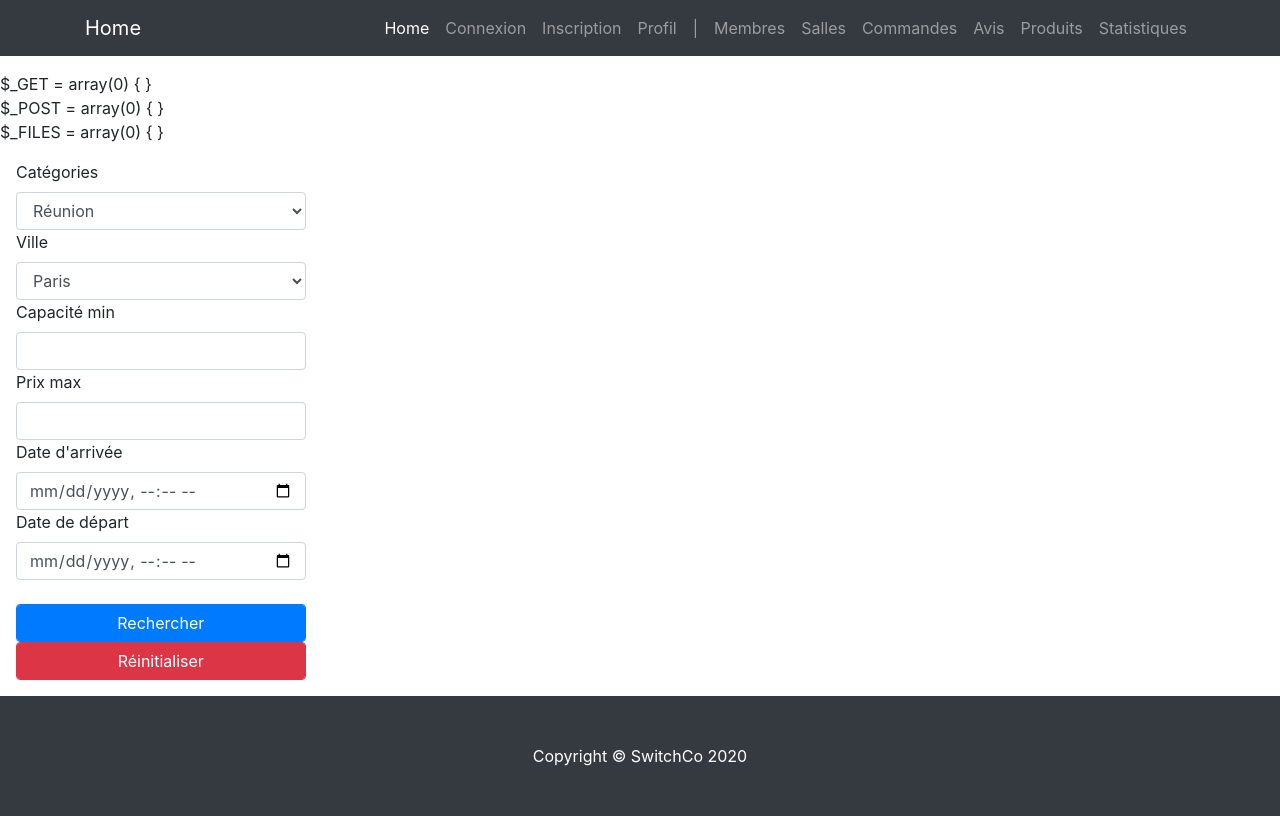
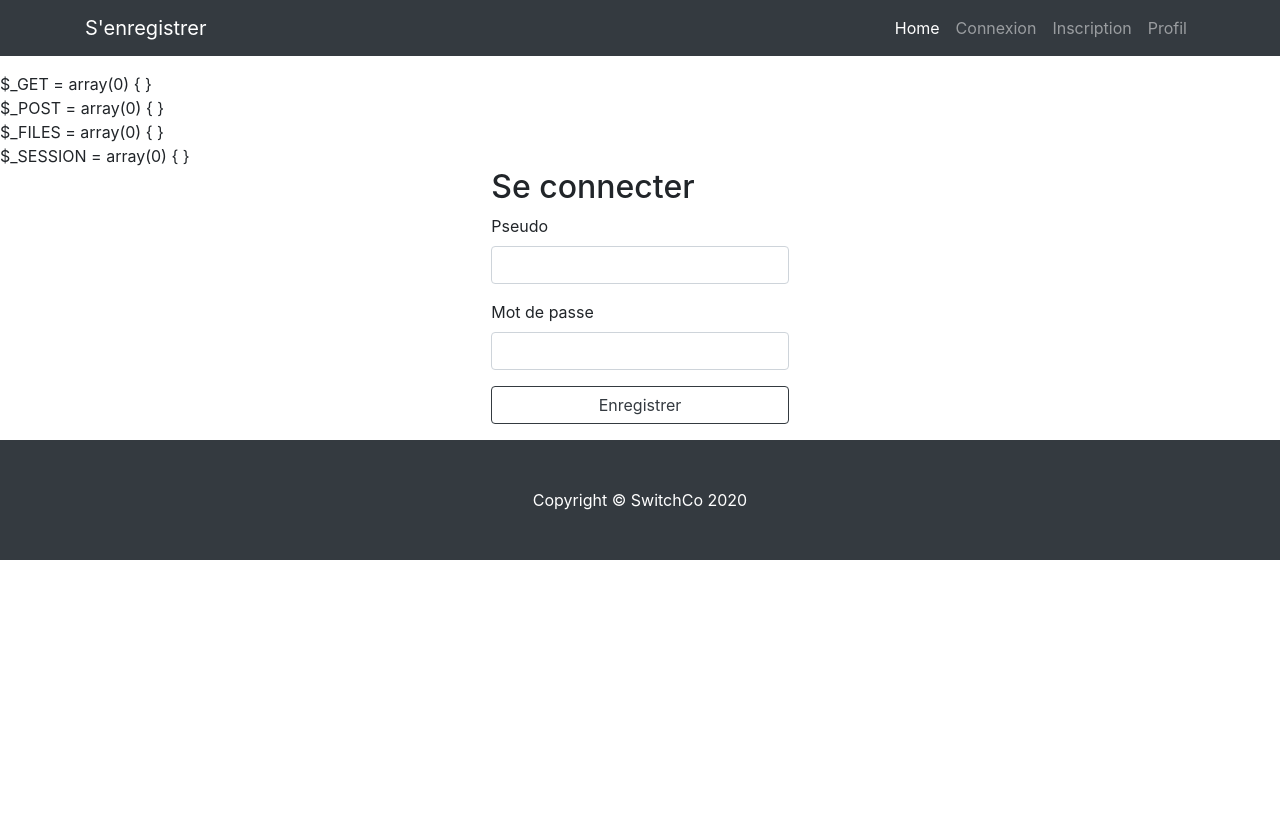
Before and after one commit to Micky92100/projet_switch, a PHP site: page /index.php in a window 1280 px wide. After the commit the page ends 560 px from the top, so only its background shows below. Run offline with PHP 8.4, Linux system fonts and the light colour scheme; data comes from the database, SQL or seed files in the repository; some libraries are stand-ins or nearby versions.

Commit message:
log in et sign up

```diff
--- a/controller/controller.php
+++ b/controller/controller.php
@@ -46,7 +46,8 @@ function doSignUp() {
 
     $msg = saveUser();
     if(!$msg){
-        listRoomsIndex();
+        $products_list = getAllProducts();
+        require('indexView.php');
     } else {
         $_POST='';
         require('view/front-office/signupView.php');
@@ -54,19 +55,34 @@ function doSignUp() {
 }
 
 function getLogin() {
-
     require('view/front-office/loginView.php');
 }
-function getIduser(){
-      header('view/front-office/profileView.php');
 
+function doLogin() {
+    $msg = verifyLogin();
+    if(!$msg){
+        $products_list = getAllProducts();
+        require('indexView.php');
+    } else {
+        $_POST='';
+        require('view/front-office/loginView.php');
+    }
 }
+//function getIduser(){
+//      header('view/front-office/profileView.php');
+//
+//}
+//function showProfile(){
+//
+//    require('view/front-office/profileView.php');
+//}
 
 function searchProducts(){
     $products_list = getSearchedProducts();
     require('indexView.php');
 }
-function showProfile(){
 
-    require('view/front-office/profileView.php');
+function getUsers(){
+    $users_list = getAllUsers();
+    require('view/back-office/usersView.php');
 }
--- a/index.php
+++ b/index.php
@@ -32,10 +32,23 @@ if (isset($_GET['action'])) {
             isset($_POST['civilite'])) {
             doSignUp();
         } else {
+            session_destroy();
             getSignUp();
         }
     } else if ($_GET['action'] == 'login') {
+        session_destroy();
         getLogin();
+    } else if ($_GET['action'] == 'doLogin') {
+        if(
+            isset($_POST['pseudo']) &&
+            isset($_POST['mdp'])
+        ) {
+            doLogin();
+        }
+    } else if ($_GET['action'] == 'loggedIn') {
+        listProductsIndex();
+    } else if ($_GET['action'] == 'listUsers') {
+        getUsers();
     } else if ($_GET['action'] == 'searchProducts') {
         if (isset($_POST['category']) &&
         isset($_POST['city']) &&
@@ -45,7 +58,10 @@ if (isset($_GET['action'])) {
         isset($_POST['departure'])){
             searchProducts();
         }
+    } else if ($_GET['action'] == 'deconnexion') {
+        session_destroy();
+        listProductsIndex();
     }
 } else {
-    listProductsIndex();
+    getLogin();
 }
--- a/model/model.php
+++ b/model/model.php
@@ -2,7 +2,7 @@
 session_start();
 define('SERVER_ROOT', $_SERVER['DOCUMENT_ROOT']);
 define('SITE_ROOT', SERVER_ROOT . '/PHP ifocop/PHP/switch/');
-$msg = '';
+
 
 function dbConnect()
 {
@@ -18,6 +18,7 @@ function dbConnect()
 
 function user_is_connected()
 {
+    $msg = '';
     if (!empty($_SESSION['membre'])) {
         return true;
     }
@@ -26,6 +27,7 @@ function user_is_connected()
 
 function user_is_admin()
 {
+    $msg = '';
     if (user_is_connected() && $_SESSION['membre']['statut'] == 2) {
         return true;
     } else {
@@ -35,6 +37,7 @@ function user_is_admin()
 
 function getAllRooms()
 {
+    $msg = '';
     $pdo = dbConnect();
 
     return $pdo->query("SELECT * FROM salle");
@@ -42,6 +45,7 @@ function getAllRooms()
 
 function getRoomForUpdate($room_id)
 {
+    $msg = '';
     $pdo = dbConnect();
 
     $current_room = $pdo->prepare("SELECT * FROM salle WHERE id_salle = :roomId");
@@ -57,6 +61,7 @@ function getRoomForUpdate($room_id)
 
 function deleteRoom()
 {
+    $msg = '';
     $pdo = dbConnect();
 
     $del = $pdo->prepare("DELETE FROM salle WHERE id_salle = :roomId");
@@ -66,6 +71,7 @@ function deleteRoom()
 
 function saveOrUpdateRoom()
 {
+    $msg = '';
     $pdo = dbConnect();
 
     $room_id = trim($_GET['room-id']);
@@ -167,6 +173,7 @@ function saveOrUpdateRoom()
 
 function saveUser()
 {
+    $msg = '';
     $pdo = dbConnect();
 
     $msg = false;
@@ -192,13 +199,13 @@ function saveUser()
 
     if (!$verif_caractere && !empty($pseudo)) {
         // cas d'erreur
-        $msg = true;/*'<div class="alert alert-danger mt-3">Pseudo invalide, caractères autorisés : a-z et de 0-9</div>';*/
+        $msg = '<div class="alert alert-danger mt-3">Pseudo invalide, caractères autorisés : a-z et de 0-9</div>';
     }
 
     // vérifier la taille du pseudo => message d'erreur si le pseudo n'est pas entre 4 et 14 caractères inclus.
     if (iconv_strlen($pseudo) < 4 || iconv_strlen($pseudo) > 14) {
         // cas d'erreur
-        $msg = true;/*'<div class="alert alert-danger mt-3">Pseudo invalide, le pseudo doit avoir entre 4 et 14 caractères inclus</div>';*/
+        $msg = '<div class="alert alert-danger mt-3">Pseudo invalide, le pseudo doit avoir entre 4 et 14 caractères inclus</div>';
     }
 
     // mettre en place un controle sur la validité du format de l'email
@@ -233,17 +240,28 @@ function saveUser()
         $save->bindParam(':email', $email, PDO::PARAM_STR);
         $save->bindParam(':civilite', $civilite, PDO::PARAM_STR);
         $save->execute();
+
+        $_SESSION['membre'] = array();
+
+        $_SESSION['membre']['pseudo'] = $pseudo;
+        $_SESSION['membre']['nom'] = $nom;
+        $_SESSION['membre']['prenom'] = $prenom;
+        $_SESSION['membre']['email'] = $email;
+        $_SESSION['membre']['statut'] = 1;
     }
     return $msg;
 }
 
 function getAllProducts()
 {
+    $msg = '';
     $pdo = dbConnect();
     return $pdo->query("SELECT id_produit, prix, date_arrivee, date_depart, titre, description, photo FROM produit, salle WHERE produit.id_salle = salle.id_salle AND etat = 'libre' AND date_arrivee >= NOW()");
 }
+
 function getSearchedProducts()
 {
+    $msg = '';
     $pdo = dbConnect();
     $categorie = $_POST['category'];
     $ville = $_POST['city'];
@@ -276,19 +294,12 @@ function getSearchedProducts()
     $result_products->execute();
     return $result_products;
 }
-function getidUsers(){
-   // déconnexion
-if(isset($_GET['action']) && $_GET['action'] == 'deconnexion') {
-	session_destroy(); // on détruit la session pour provoquer la déconnexion.
-}
 
+function verifyLogin()
+{
+    $msg = '';
 
-// si l'utilisateur est connecté, on le renvoie sur la page profil
-
-
-$pseudo = '';
-// est ce que le formulaire a été validé
-if(isset($_POST['pseudo']) && isset($_POST['mdp'])) {
+    $pdo = dbConnect();
     $pseudo = trim($_POST['pseudo']);
     $mdp = trim($_POST['mdp']);
 
@@ -297,13 +308,13 @@ if(isset($_POST['pseudo']) && isset($_POST['mdp'])) {
     $verif_connexion->bindParam(":pseudo", $pseudo, PDO::PARAM_STR);
     $verif_connexion->execute();
 
-	if($verif_connexion->rowCount() > 0) {
+    if ($verif_connexion->rowCount() > 0) {
         // s'il y a une ligne dans $verif_connexion alors le pseudo est bon
         $infos = $verif_connexion->fetch(PDO::FETCH_ASSOC);
         // echo '<pre>'; var_dump($infos); echo '</pre>';
 
-		// on compare le mot de passe qui a été crypté avec password_hash() via la fonction prédéfinie pasword_verify()
-		if(password_verify($mdp, $infos['mdp'])) {
+        // on compare le mot de passe qui a été crypté avec password_hash() via la fonction prédéfinie password_verify()
+        if (password_verify($mdp, $infos['mdp'])) {
             // le pseudo et le mot de passe sont corrects, on enregistre les informations du membre dans la session
 
             $_SESSION['membre'] = array();
@@ -312,33 +323,22 @@ if(isset($_POST['pseudo']) && isset($_POST['mdp'])) {
             $_SESSION['membre']['pseudo'] = $infos['pseudo'];
             $_SESSION['membre']['nom'] = $infos['nom'];
             $_SESSION['membre']['prenom'] = $infos['prenom'];
-			$_SESSION['membre']['sexe'] = $infos['sexe'];
             $_SESSION['membre']['email'] = $infos['email'];
-			$_SESSION['membre']['ville'] = $infos['ville'];
-			$_SESSION['membre']['cp'] = $infos['cp'];
-			$_SESSION['membre']['adresse'] = $infos['adresse'];
             $_SESSION['membre']['statut'] = $infos['statut'];
 
-			// avec un foreach()
-			/*
-			foreach($infos AS $indice => $valeur) {
-				if($indice != 'mdp') {
-					$_SESSION['membre'][$indice] = $valeur;
+        } else {
+            $msg = '<div class="alert alert-danger mt-3">Erreur sur le pseudo et / ou le mot de passe !</div>';
         }
-			}*/
-
-			// maintenant que l'utilisateur est connecté, on le redirige vers profil.php
-			header('location:profil.php');
-			// header('location:...) doit être exécuté AVANT le moindre affichage dans la page sinon => bug
-
-
     } else {
-			$msg .= '<div class="alert alert-danger mt-3">Erreur sur le pseudo et / ou le mot de passe !</div>';
+        $msg = '<div class="alert alert-danger mt-3">Erreur sur le pseudo et / ou le mot de passe !</div>';
+    }
+    return $msg;
 }
 
-	} else {
-		$msg .= '<div class="alert alert-danger mt-3">Erreur sur le pseudo et / ou le mot de passe !</div>';
+function getAllUsers()
+{
+    $msg = '';
+    $pdo = dbConnect();
+
+    return $pdo->query('SELECT * FROM membre');
 }
-
-}
-}
--- a/view/front-office/loginView.php
+++ b/view/front-office/loginView.php
@@ -2,16 +2,11 @@
 
 <?php ob_start();
 $pseudo = '';
-$mdp = '';
 ?>
-<p>INSERT CONTENT HERE</p>
-
 <div class="starter-template">
     <div class="row">
         <div class="col-6 mx-auto" style="width: 400px;">
-            <form method="post" action="" enctype="multipart/form-data">
-                <!-- récupération de l'id_article pour la modification -->
-                <input type="hidden" name="id_article" value="">
+            <form method="post" action="?action=doLogin">
 
                 <div class="row">
                     <div class="col-6 mx-auto" style="width: 400px;">
@@ -23,7 +18,7 @@ $mdp = '';
                         </div>
                         <div class="form-group">
                             <label for="mdp">Mot de passe</label>
-                            <input type="text" autocomplete="off" name="mdp" id="mdp" value="" class="form-control">
+                            <input type="password" autocomplete="off" name="mdp" id="mdp" class="form-control">
                         </div>
                         <?php
 
--- a/view/template/template.php
+++ b/view/template/template.php
@@ -2,7 +2,7 @@
 $backOfficeAdmin = '<li></li>';
 ?>
 <?php
-if (!user_is_admin()) { // TODO invert that condition once security is implemented
+if (user_is_admin()) {
     ?>
     <?php ob_start(); ?>
 
@@ -10,7 +10,7 @@ if (!user_is_admin()) { // TODO invert that condition once security is implement
         <a class="nav-link">|</a>
     </li>
     <li class="nav-item">
-        <a class="nav-link" href="/view/back-office/usersView.php">Membres</a>
+        <a class="nav-link" href="?action=listUsers">Membres</a>
     </li>
     <li class="nav-item">
         <a class="nav-link" href="?action=listRooms">Salles</a>
@@ -95,7 +95,10 @@ echo '$_POST = ';
 var_dump($_POST);
 echo '<br>';
 echo '$_FILES = ';
-var_dump($_FILES);?>
+var_dump($_FILES);
+echo '<br>';
+echo '$_SESSION = ';
+var_dump($_SESSION);?>
 <?= $content ?>
 </body>
 <!------------->
```
Also changed, not shown: view/back-office/usersView.php (+8 -7 lines), view/front-office/signupView.php (+16 -8 lines). Lines whose indentation alone changed are shown as unchanged.
